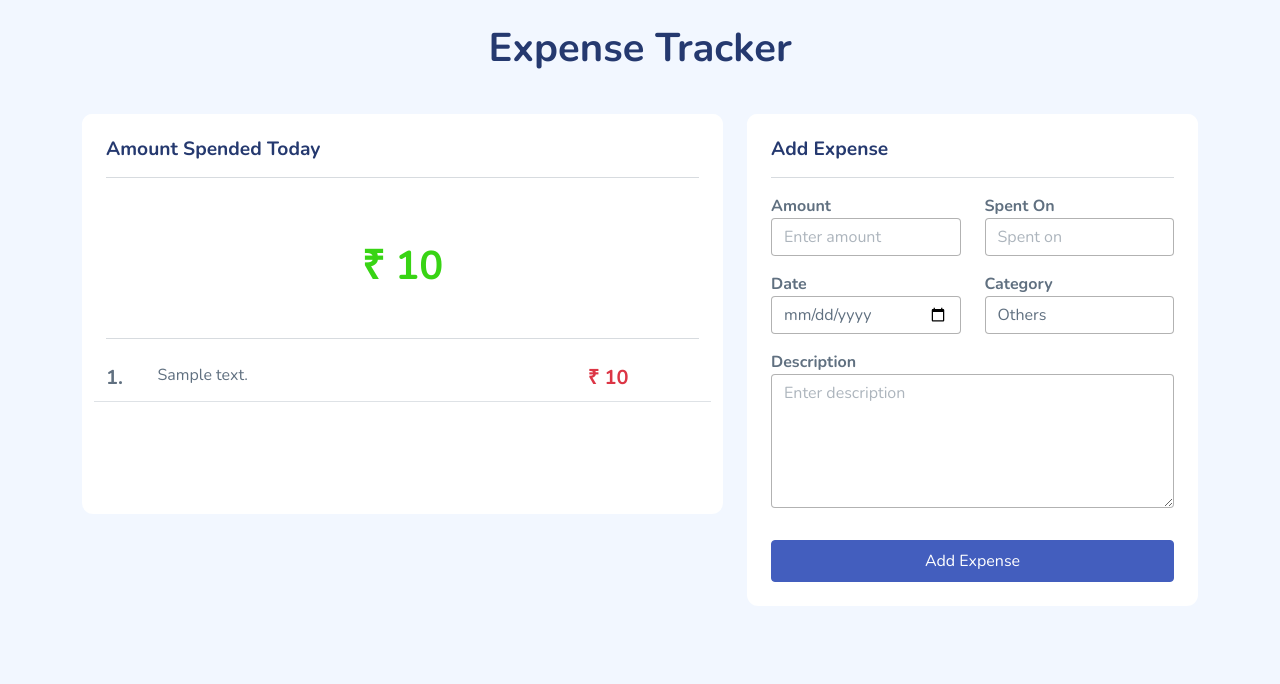
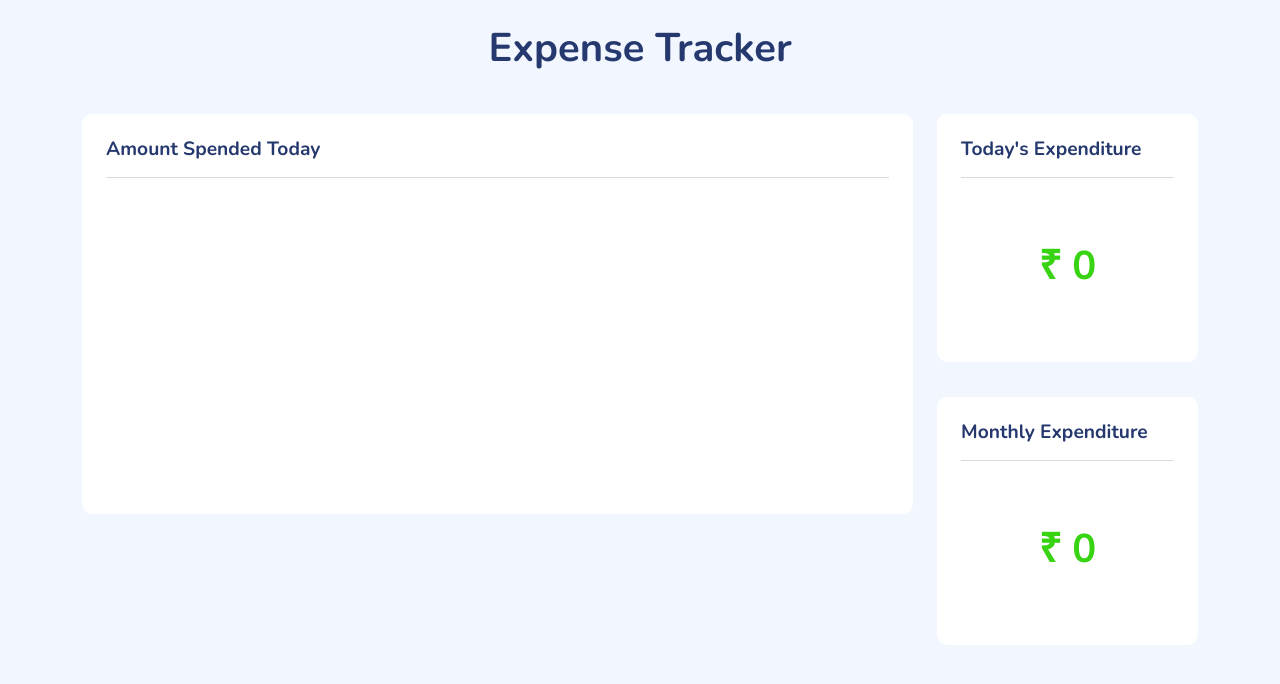
Before and after one commit to rishav-jha-mech/Expense-Tracker, a Django app: page / in a window 1280 px wide. Shown: the top 684 px of the page. Run offline with Django 4.2, Linux system fonts and the light colour scheme; tables that the repository leaves empty hold one stand-in row (values such as "Sample post"); some libraries are stand-ins or nearby versions.

Commit message:
initiall ready

```diff
--- a/daApp/templates/index.html
+++ b/daApp/templates/index.html
@@ -36,115 +36,24 @@
 
     <nav class="navbar navbar-light">
         <div class="container d-flex justify-content-center align-items-center">
-            <h1>Expense Tracker</h1>
+            <h1 data-bs-toggle="modal"
+            data-bs-target="#addModal" type="button">Expense Tracker</h1>
         </div>
     </nav>
 
-    <div class="container mt-4">
-        <div class="row">
-            <div class="col-12 col-lg-7">
-                <div class="card minh400">
-                    <div class="card-header">
-                        <h4>Amount Spended Today</h4>
-                        <hr>
-                    </div>
-                    <div class="card-body">
-                        <h1 class="my-5 green text-center">₹ {{expenses | totalExpense}}</h1>
-                        <hr>
-                        {% for expense in expenses %}
 
-                        <!-- EDIT Modal -->
-                        <div class="modal fade" id="EditModal{{forloop.counter}}" tabindex="-1" aria-labelledby="EditModalLabel"
-                            aria-hidden="true">
-                            <div class="modal-dialog">
-                                <div class="modal-content">
-                                    <div class="modal-header">
-                                        <h5 class="modal-title" id="EditModalLabel">Edit Expense</h5>
-                                        <button type="button" class="btn-close" data-bs-dismiss="modal"
-                                            aria-label="Close"></button>
-                                    </div>
-                                    <div class="modal-body">
-                                        <div class="col-12">
-                                            <form method="post" id="editForm">
-                                                {% csrf_token %}
-                                                <input type="hidden" name="action" value="EDIT_EXPENSE">
-                                                <input type="hidden" name="id" value="{{ expense.id }}">
-                                                <div class="row">
-                                                    <div class="col-12 col-lg-6">
-                                                        <span class="font-bold">Amount</span>
-                                                        <input name="amount" type="text" class="form-control mb-3"
-                                                            placeholder="Enter amount" value="{{ expense.amount }}" required/>
-                                                    </div>
-                                                    <div class="col-12 col-lg-6">
-                                                        <span class="font-bold">Spent On</span>
-                                                        <input name="person" class="form-control mb-3"
-                                                            placeholder="Spent on" value="{{ expense.person }}" required />
-                                                    </div>
-                                                </div>
-                                                <div class="row">
-                                                    <div class="col-12 col-lg-6">
-                                                        <span class="font-bold d-block">Date</span>
-                                                        <input name="date" type="date" class="form-control mb-3"
-                                                            value="{{ expense.date|date:'Y-m-d' }}" required />
-                                                    </div>
-                                                    <div class="col-12 col-lg-6">
-                                                        <span class="font-bold mb-1">Category</span>
-                                                        <select name="category" class="form-control mb-3">
-                                                            <option value="{{ expense.category }}">{{ expense.category }}</option>
-                                                            <option value="Others">Others</option>
-                                                            <option value="Food">Food</option>
-                                                            <option value="Travel">Travel</option>
-                                                            <option value="Shopping">Shopping</option>
-                                                            <option value="Education">Education</option>
-                                                            <option value="Medical">Medical</option>
-                                                            <option value="Entertainment">Entertainment</option>
-                                                        </select>
-                                                    </div>
-                                                </div>
-                                                <span class="font-bold mb-1">Description</span>
-                                                <textarea name="desc" class="form-control mb-3"
-                                                    placeholder="Enter description" rows="8">{{ expense.description }}</textarea>
-                                            </form>
-                                        </div>
-                                    </div>
-                                    <div class="modal-footer">
-                                        <form method="post">
-                                            {% csrf_token %}
-                                            <input type="hidden" name="action" value="DELETE_EXPENSE">
-                                            <input type="hidden" name="id" value="{{ expense.id }}">
-                                            <button type="submit" class="btn btn-secondary">
-                                                Delete Expense
-                                            </button>
-                                        </form>
-                                        <button type="button" onclick="editSubmit()" class="btn btn-primary">Save changes</button>
-                                    </div>
-                                </div>
-                            </div>
-                        </div>
 
-                        <span class="row py-2 border-bottom" data-bs-toggle="modal" data-bs-target="#EditModal{{forloop.counter}}"
-                            type="button">
-                            <div class="col-1">
-                                <span class="font-bold fs-5">{{ forloop.counter }}.</span>
-                            </div>
-                            <div class="col-8">
-                                <span class="one-line">{{ expense.description }}</span>
-                            </div>
-                            <div class="col-2 text-center">
-                                <span class="font-bold text-danger fs-5">₹ {{ expense.amount }}</span>
-                            </div>
-                        </span>
-                        {% endfor %}
-                    </div>
+    <!-- ADD Modal -->
+    <div class="modal fade" id="addModal" tabindex="-1" aria-labelledby="EditModalLabel" aria-hidden="true">
+        <div class="modal-dialog">
+            <div class="modal-content">
+                <div class="modal-header">
+                    <h5 class="modal-title" id="EditModalLabel">Add Expense</h5>
+                    <button type="button" class="btn-close" data-bs-dismiss="modal" aria-label="Close"></button>
                 </div>
-            </div>
-            <div class="col-12 col-lg-5">
-                <div class="card minh400">
-                    <div class="card-header">
-                        <h4>Add Expense</h4>
-                        <hr>
-                    </div>
-                    <div class="card-body">
+                <div class="modal-body">
+                    <div class="col-12">
+
                         <form method="post">
                             {% csrf_token %}
                             <input type="hidden" name="action" value="ADD_EXPENSE">
@@ -183,6 +92,146 @@
                             <button class="btn btn-primary btn-block mt-3 py-2">Add Expense</button>
 
                         </form>
+
+                    </div>
+                </div>
+            </div>
+        </div>
+    </div>
+
+
+
+
+
+
+
+
+
+
+
+
+
+    <div class="container mt-4">
+        <div class="row">
+            <div class="col-12 col-lg-9">
+                <div class="card minh400">
+                    <div class="card-header">
+                        <h4>Amount Spended Today</h4>
+                        <hr>
+                    </div>
+                    <div class="card-body">
+                        {% for expense in expenses %}
+
+                        <!-- EDIT Modal -->
+                        <div class="modal fade" id="EditModal{{forloop.counter}}" tabindex="-1"
+                            aria-labelledby="EditModalLabel" aria-hidden="true">
+                            <div class="modal-dialog">
+                                <div class="modal-content">
+                                    <div class="modal-header">
+                                        <h5 class="modal-title" id="EditModalLabel">Edit Expense</h5>
+                                        <button type="button" class="btn-close" data-bs-dismiss="modal"
+                                            aria-label="Close"></button>
+                                    </div>
+                                    <div class="modal-body">
+                                        <div class="col-12">
+                                            <form method="post" id="editForm">
+                                                {% csrf_token %}
+                                                <input type="hidden" name="action" value="EDIT_EXPENSE">
+                                                <input type="hidden" name="id" value="{{ expense.id }}">
+                                                <div class="row">
+                                                    <div class="col-12 col-lg-6">
+                                                        <span class="font-bold">Amount</span>
+                                                        <input name="amount" type="text" class="form-control mb-3"
+                                                            placeholder="Enter amount" value="{{ expense.amount }}"
+                                                            required />
+                                                    </div>
+                                                    <div class="col-12 col-lg-6">
+                                                        <span class="font-bold">Spent On</span>
+                                                        <input name="person" class="form-control mb-3"
+                                                            placeholder="Spent on" value="{{ expense.person }}"
+                                                            required />
+                                                    </div>
+                                                </div>
+                                                <div class="row">
+                                                    <div class="col-12 col-lg-6">
+                                                        <span class="font-bold d-block">Date</span>
+                                                        <input name="date" type="date" class="form-control mb-3"
+                                                            value="{{ expense.date|date:'Y-m-d' }}" required />
+                                                    </div>
+                                                    <div class="col-12 col-lg-6">
+                                                        <span class="font-bold mb-1">Category</span>
+                                                        <select name="category" class="form-control mb-3">
+                                                            <option value="{{ expense.category }}">{{ expense.category
+                                                                }}</option>
+                                                            <option value="Others">Others</option>
+                                                            <option value="Food">Food</option>
+                                                            <option value="Travel">Travel</option>
+                                                            <option value="Shopping">Shopping</option>
+                                                            <option value="Education">Education</option>
+                                                            <option value="Medical">Medical</option>
+                                                            <option value="Entertainment">Entertainment</option>
+                                                        </select>
+                                                    </div>
+                                                </div>
+                                                <span class="font-bold mb-1">Description</span>
+                                                <textarea name="desc" class="form-control mb-3"
+                                                    placeholder="Enter description"
+                                                    rows="8">{{ expense.description }}</textarea>
+                                            </form>
+                                        </div>
+                                    </div>
+                                    <div class="modal-footer">
+                                        <form method="post">
+                                            {% csrf_token %}
+                                            <input type="hidden" name="action" value="DELETE_EXPENSE">
+                                            <input type="hidden" name="id" value="{{ expense.id }}">
+                                            <button type="submit" class="btn btn-secondary">
+                                                Delete Expense
+                                            </button>
+                                        </form>
+                                        <button type="button" onclick="editSubmit()" class="btn btn-primary">Save
+                                            changes</button>
+                                    </div>
+                                </div>
+                            </div>
+                        </div>
+                        <!-- Table Body -->
+                        <span class="row py-2 border-bottom" data-bs-toggle="modal"
+                            data-bs-target="#EditModal{{forloop.counter}}" type="button">
+                            <div class="col-1">
+                                <span class="font-bold fs-5">{{ forloop.counter }}.</span>
+                            </div>
+                            <div class="col-6">
+                                <span class="one-line">{{ expense.description }}</span>
+                            </div>
+                            <div class="col-2">
+                                <span class="">{{ expense.date }}</span>
+                            </div>
+                            <div class="col-2 text-center">
+                                <span class="font-bold text-danger fs-5">₹ {{ expense.amount }}</span>
+                            </div>
+                        </span>
+                        {% endfor %}
+                    </div>
+                </div>
+            </div>
+            <div class="col-12 col-lg-3">
+                <div class="card minh200">
+                    <div class="card-header">
+                        <h4>Today's Expenditure</h4>
+                        <hr>
+                    </div>
+                    <div class="card-body">
+                        <h1 class="my-5 green text-center">₹ {{expenses | totalExpense}}</h1>
+                    </div>
+                </div>
+                <div class="card minh200">
+                    <div class="card-header">
+                        <h4>Monthly Expenditure</h4>
+                        <hr>
+                    </div>
+                    <div class="card-body">
+                        <h1 class="my-5 green text-center">₹ {{monthly_expenses | totalExpense}}</h1>
                     </div>
                 </div>
             </div>
@@ -200,4 +249,5 @@
         form.submit();
     }
 </script>
+
 </html>
--- a/daApp/views.py
+++ b/daApp/views.py
@@ -6,10 +6,12 @@ def index(request):
 
     today = datetime.now()
     todays_expenses = Expense.objects.all()
-    # todays_expenses = Expense.objects.filter(date=today)
+    todays_expenses = todays_expenses.filter(date=today.date())
+    monthly_expenses = Expense.objects.filter(date__month=today.month)
 
     context = {
         'expenses': todays_expenses,
+        'monthly_expenses': monthly_expenses,
     }
 
     if request.method == 'POST':
```
